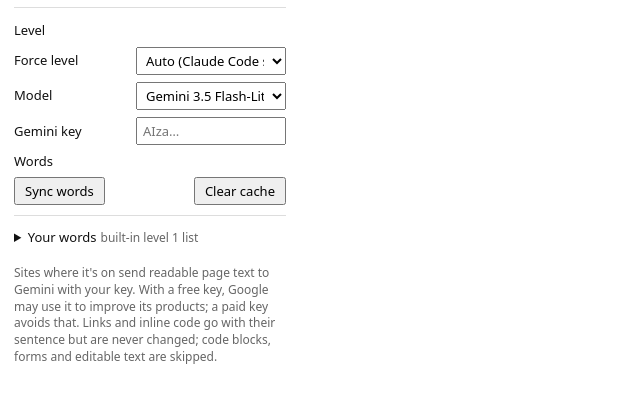
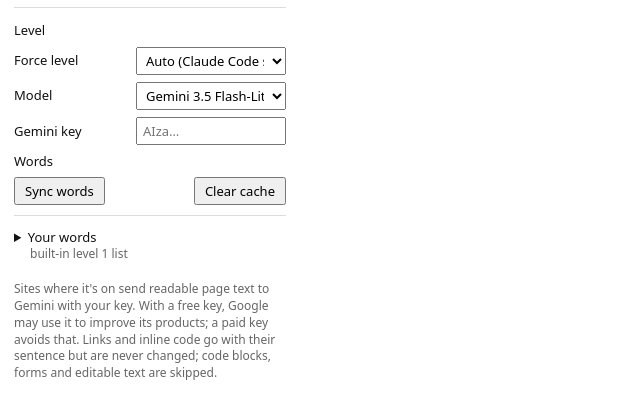
Before and after one commit to jackieoliver/french-weave, a website with bundled scripts: page extension/src/popup.html in a window 1280 px wide. Shown: the part 166-584 px from the top of the page, without its empty margins (0-640 px from the left). Built offline with nearby package versions, Linux system fonts and the light colour scheme; some packages are replaced by stand-ins of ours; no server answers.

Commit message:
Popup word list: counts on their own line under 'Your words' so they never wrap; e2e checks the list is collapsed at first and shows the synced words

```diff
--- a/extension/src/popup.html
+++ b/extension/src/popup.html
@@ -21,7 +21,7 @@
   #notice:empty { display: none; }
   summary { cursor: pointer; margin: 6px 0; }
   /* Your words: collapsed by default, scrolls inside when long so the popup stays short. */
-  #wordList [data-counts] { margin-left: 4px; }
+  #wordList [data-counts] { display: block; padding-left: 16px; }
   #wordList [data-rows] { max-height: 170px; overflow: auto; }
   #wordList .word-note { margin: 2px 0 6px; }
   #wordList .word-group { margin: 6px 0 2px; font-weight: 600; }
```
